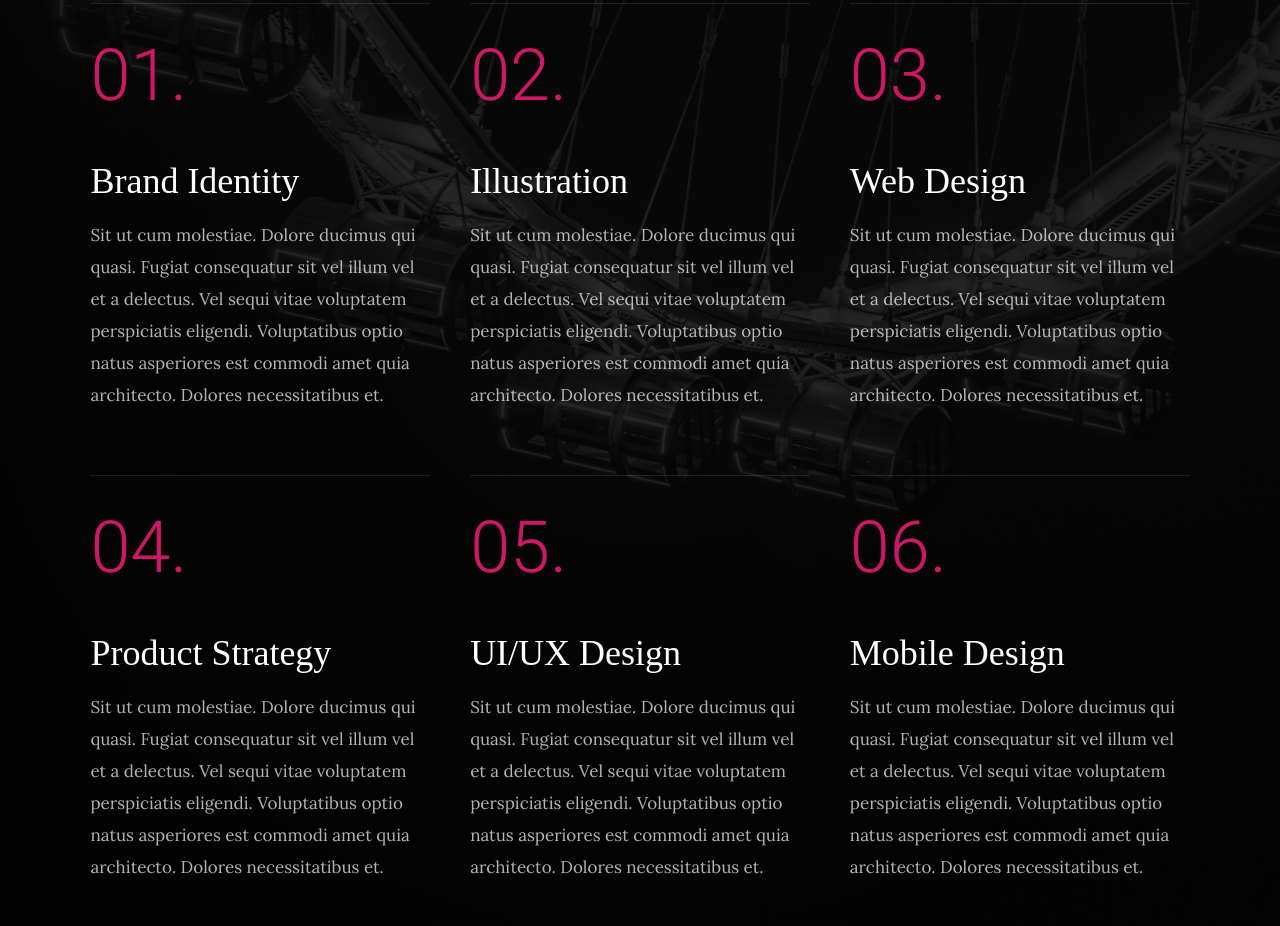
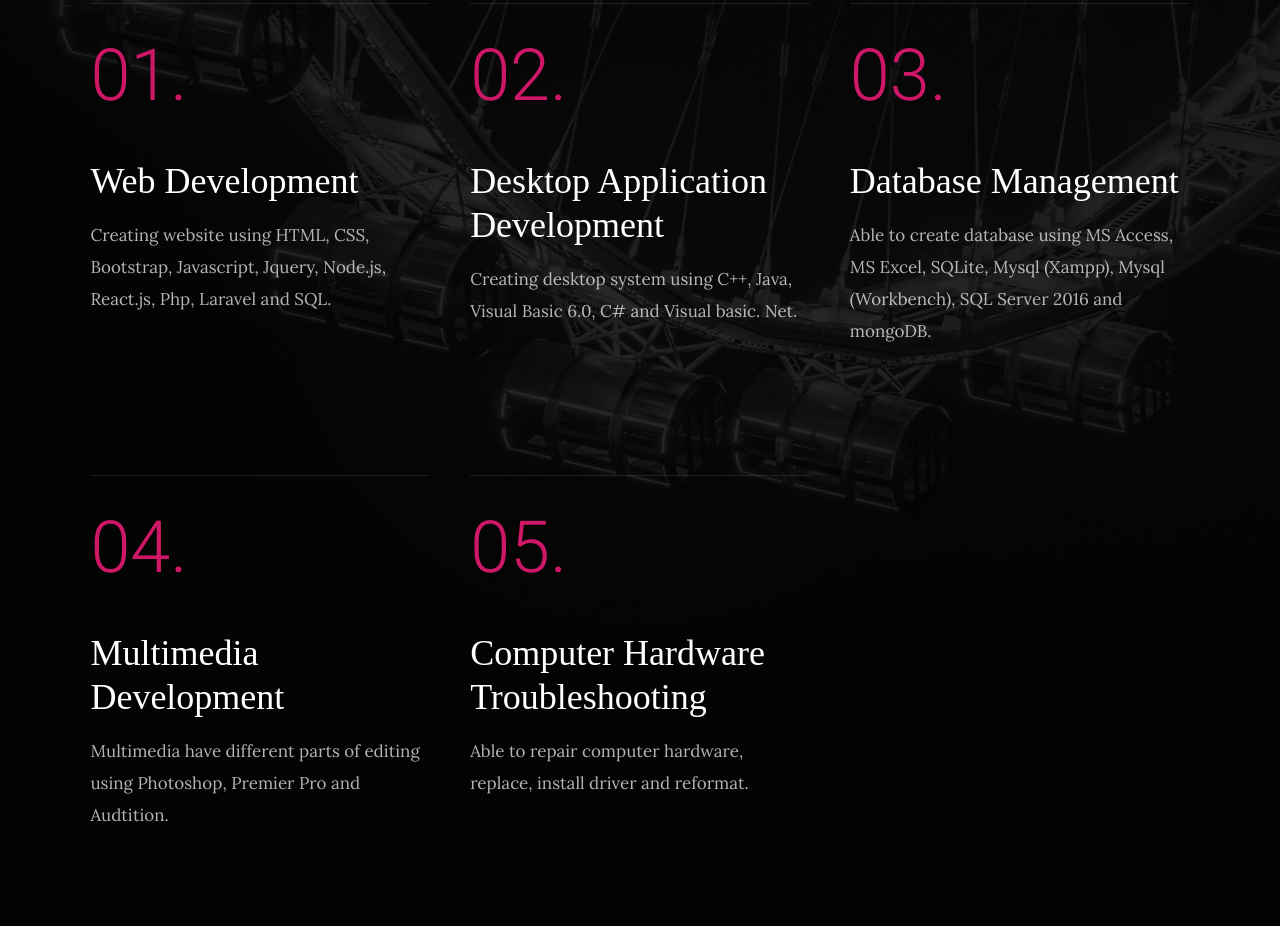
Before and after one commit to kAlipay/Portfolio-Clyde-Richard, a plain HTML site: page index.html in a window 1280 px wide. Shown: the part 3855-4781 px from the top of the page. Drawn offline with Linux system fonts and the light colour scheme; a web font is replaced by a local one.

Commit message:
Update index.html

```diff
--- a/index.html
+++ b/index.html
@@ -285,60 +285,50 @@ explore other programming langguage to enhance my skills and my logic in program
 
             <div class="column item-service" data-aos="fade-up">
                 <div class="item-service__content">
-                    <h4 class="item-title">Brand Identity</h4>
+                    <h4 class="item-title">Web Development</h4>
                     <p>
-                    Sit ut cum molestiae. Dolore ducimus qui quasi. Fugiat consequatur sit vel illum vel et
-                    a delectus. Vel sequi vitae voluptatem perspiciatis eligendi. Voluptatibus optio natus
-                    asperiores est commodi amet quia architecto. Dolores necessitatibus et.
+                    Creating website using HTML, CSS, Bootstrap, Javascript, Jquery, Node.js, React.js, Php, Laravel and SQL.
                     </p>
                 </div>
             </div>
 
             <div class="column item-service" data-aos="fade-up">
                 <div class="item-service__content">
-                    <h4 class="item-title">Illustration</h4>
+                    <h4 class="item-title">Desktop Application Development</h4>
                     <p>
-                    Sit ut cum molestiae. Dolore ducimus qui quasi. Fugiat consequatur sit vel illum vel et
-                    a delectus. Vel sequi vitae voluptatem perspiciatis eligendi. Voluptatibus optio natus
-                    asperiores est commodi amet quia architecto. Dolores necessitatibus et.
+                    Creating desktop system using C++, Java, Visual Basic 6.0, C# and Visual basic. Net.
                     </p>
                 </div>
             </div>
 
             <div class="column item-service" data-aos="fade-up">
                 <div class="item-service__content">
-                    <h4 class="item-title">Web Design</h4>
+                    <h4 class="item-title">Database Management</h4>
                     <p>
-                    Sit ut cum molestiae. Dolore ducimus qui quasi. Fugiat consequatur sit vel illum vel et
-                    a delectus. Vel sequi vitae voluptatem perspiciatis eligendi. Voluptatibus optio natus
-                    asperiores est commodi amet quia architecto. Dolores necessitatibus et.
+                    Able to create database using MS Access, MS Excel, SQLite, Mysql (Xampp), Mysql (Workbench), SQL Server 2016 and mongoDB.
                     </p>
                 </div>
             </div>
 
             <div class="column item-service" data-aos="fade-up">
                 <div class="item-service__content">
-                    <h4 class="item-title">Product Strategy</h4>
+                    <h4 class="item-title">Multimedia Development</h4>
                     <p>
-                    Sit ut cum molestiae. Dolore ducimus qui quasi. Fugiat consequatur sit vel illum vel et
-                    a delectus. Vel sequi vitae voluptatem perspiciatis eligendi. Voluptatibus optio natus
-                    asperiores est commodi amet quia architecto. Dolores necessitatibus et.
+                    Multimedia have different parts of editing using Photoshop, Premier Pro and Audtition.
                     </p>
                 </div>
             </div>
 
             <div class="column item-service" data-aos="fade-up">
                 <div class="item-service__content">
-                    <h4 class="item-title">UI/UX Design</h4>
+                    <h4 class="item-title">Computer Hardware Troubleshooting</h4>
                     <p>
-                    Sit ut cum molestiae. Dolore ducimus qui quasi. Fugiat consequatur sit vel illum vel et
-                    a delectus. Vel sequi vitae voluptatem perspiciatis eligendi. Voluptatibus optio natus
-                    asperiores est commodi amet quia architecto. Dolores necessitatibus et.
+                    Able to repair computer hardware, replace, install driver and reformat.
                     </p>
                 </div>
             </div>
 
-            <div class="column item-service" data-aos="fade-up">
+            <!-- <div class="column item-service" data-aos="fade-up">
                 <div class="item-service__content">
                     <h4 class="item-title">Mobile Design</h4>
                     <p>
@@ -347,7 +337,7 @@ explore other programming langguage to enhance my skills and my logic in program
                     asperiores est commodi amet quia architecto. Dolores necessitatibus et.
                     </p>
                 </div>
-            </div>
+            </div> -->
 
         </div> <!-- end services-list -->
 
```
